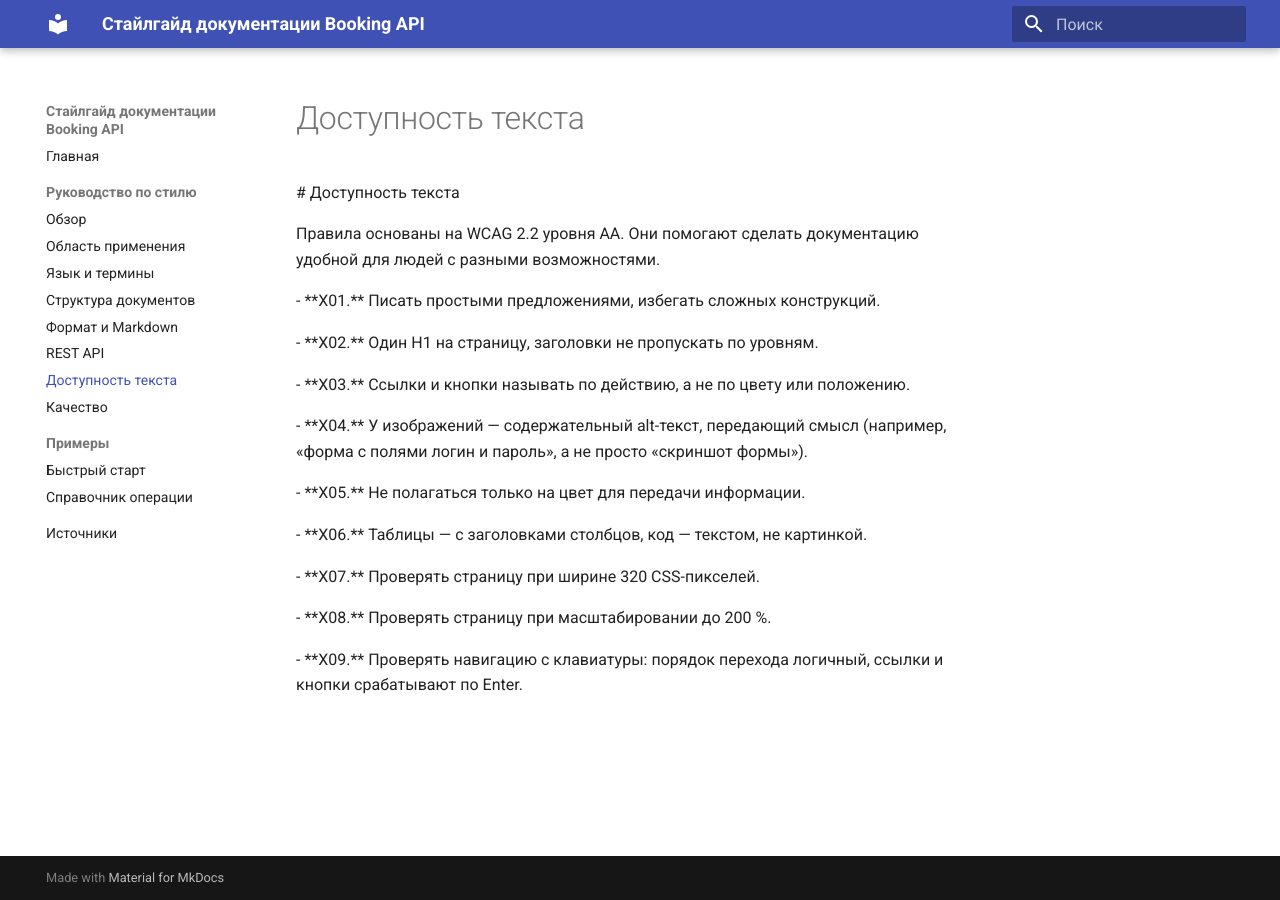
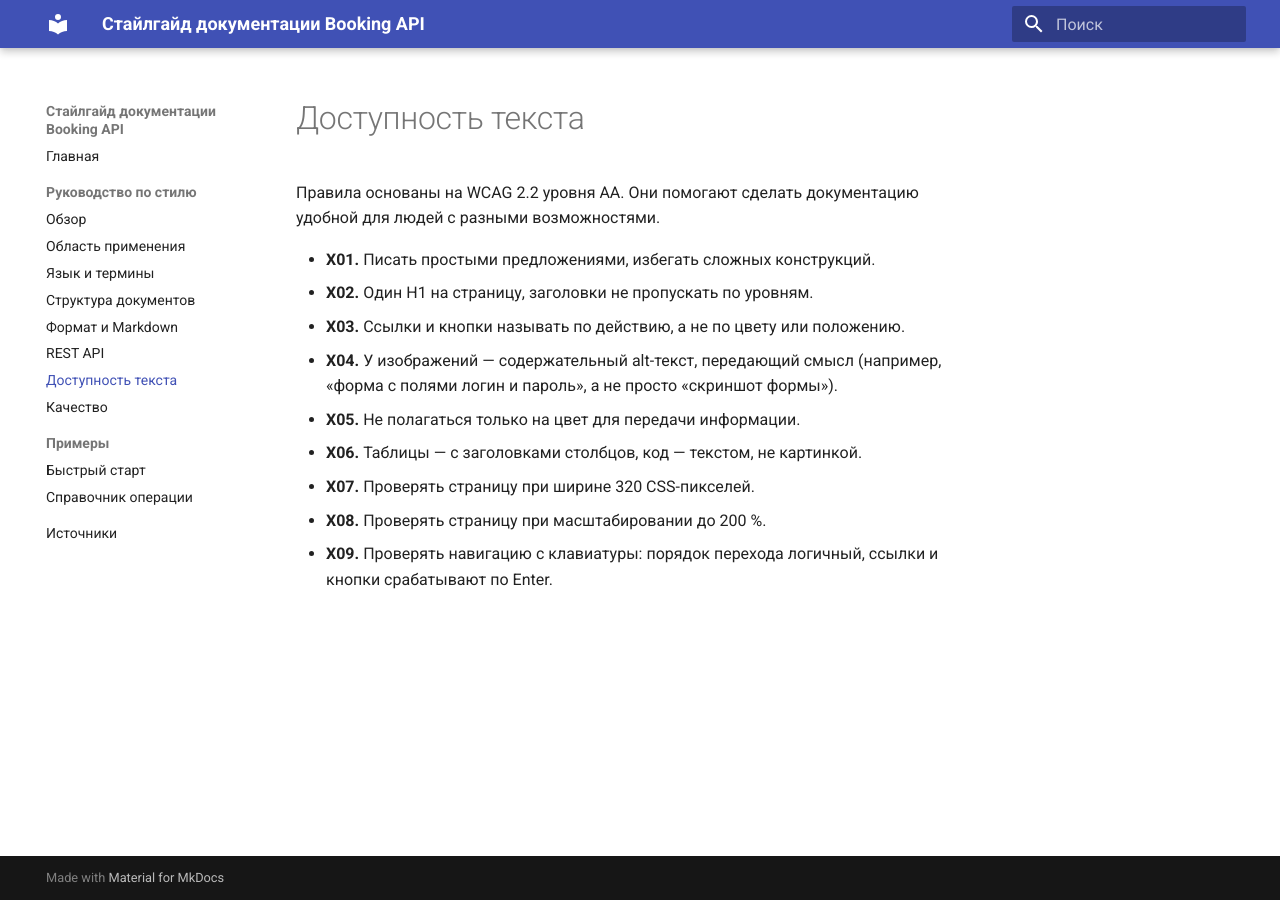
Before and after one commit to NordIT-51/style-guide-project, an MkDocs documentation site: the page built from docs/guide/accessibility.md, in a window 1280 px wide. Built offline with MkDocs 1.6.1 and Material for MkDocs 9.7.7, drawn with Linux system fonts in a browser that asks for light colours.

Commit message:
docs: fix markdown formatting in accessibility guide

```diff
--- a/docs/guide/accessibility.md
+++ b/docs/guide/accessibility.md
@@ -1,25 +1,13 @@
-\# Доступность текста
-
-
+# Доступность текста
 
 Правила основаны на WCAG 2.2 уровня AA. Они помогают сделать документацию удобной для людей с разными возможностями.
 
-
-
-\- \*\*X01.\*\* Писать простыми предложениями, избегать сложных конструкций.
-
-\- \*\*X02.\*\* Один H1 на страницу, заголовки не пропускать по уровням.
-
-\- \*\*X03.\*\* Ссылки и кнопки называть по действию, а не по цвету или положению.
-
-\- \*\*X04.\*\* У изображений — содержательный alt-текст, передающий смысл (например, «форма с полями логин и пароль», а не просто «скриншот формы»).
-
-\- \*\*X05.\*\* Не полагаться только на цвет для передачи информации.
-
-\- \*\*X06.\*\* Таблицы — с заголовками столбцов, код — текстом, не картинкой.
-
-\- \*\*X07.\*\* Проверять страницу при ширине 320 CSS-пикселей.
-
-\- \*\*X08.\*\* Проверять страницу при масштабировании до 200 %.
-
-\- \*\*X09.\*\* Проверять навигацию с клавиатуры: порядок перехода логичный, ссылки и кнопки срабатывают по Enter.
+- **X01.** Писать простыми предложениями, избегать сложных конструкций.
+- **X02.** Один H1 на страницу, заголовки не пропускать по уровням.
+- **X03.** Ссылки и кнопки называть по действию, а не по цвету или положению.
+- **X04.** У изображений — содержательный alt-текст, передающий смысл (например, «форма с полями логин и пароль», а не просто «скриншот формы»).
+- **X05.** Не полагаться только на цвет для передачи информации.
+- **X06.** Таблицы — с заголовками столбцов, код — текстом, не картинкой.
+- **X07.** Проверять страницу при ширине 320 CSS-пикселей.
+- **X08.** Проверять страницу при масштабировании до 200 %.
+- **X09.** Проверять навигацию с клавиатуры: порядок перехода логичный, ссылки и кнопки срабатывают по Enter.
```
